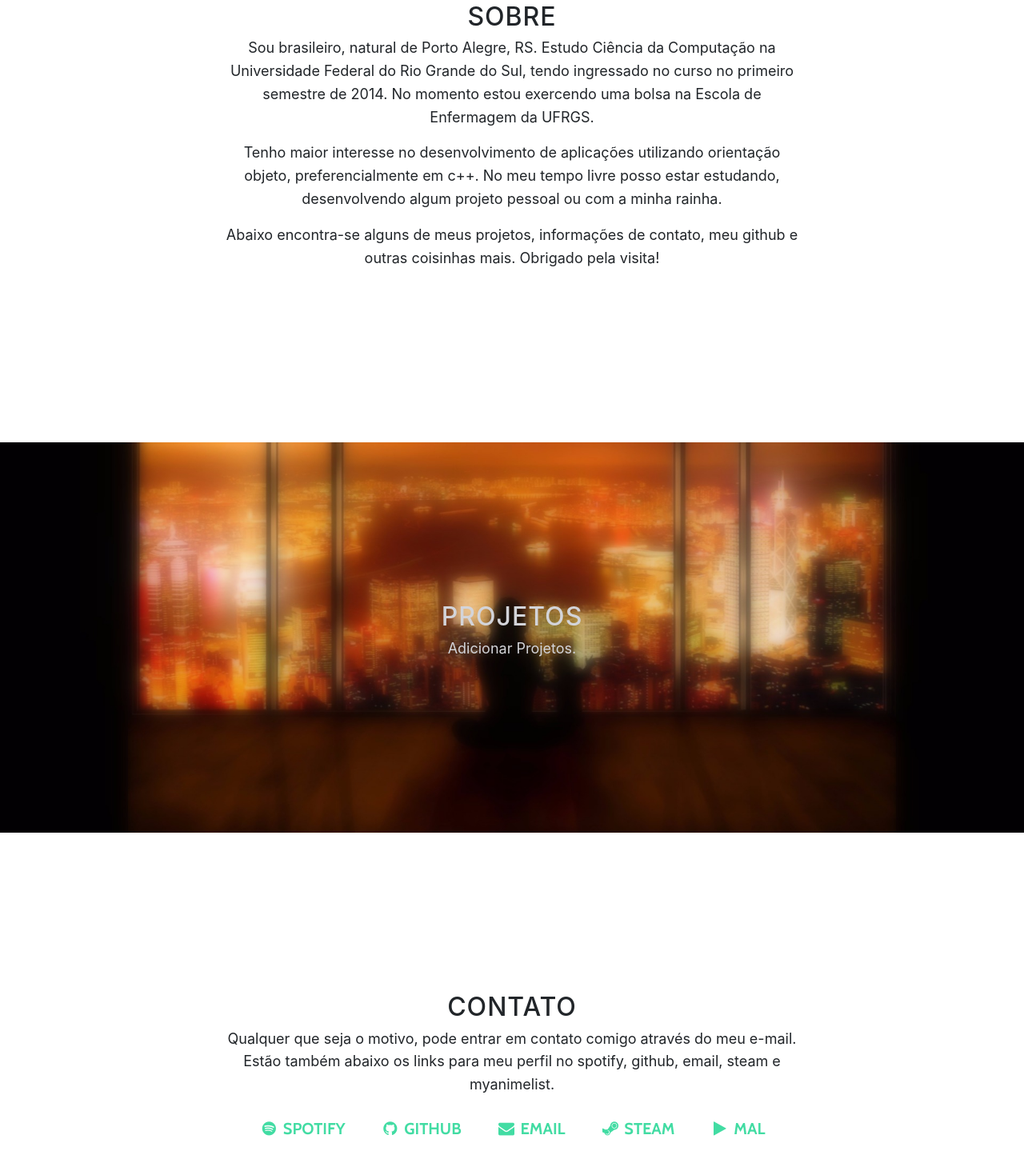
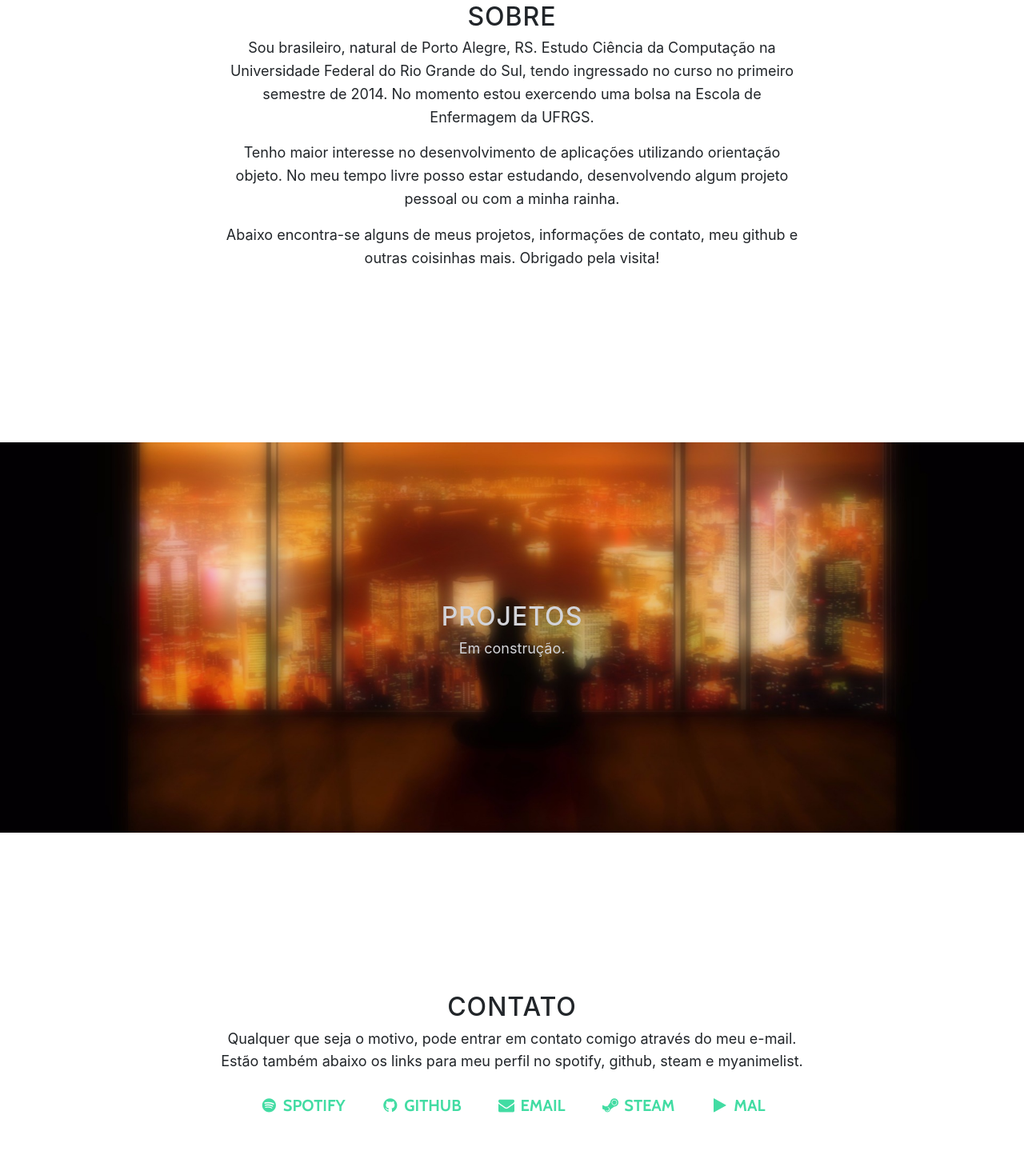
Before and after one commit to dasmig/dasmig.github.io, a website with bundled scripts: page index.html in a window 1280 px wide. Shown: the part 997-2451 px from the top of the page at 80% size. Built offline with nearby package versions, Linux system fonts and the light colour scheme.

Commit message:
Small fix to texts

```diff
--- a/index.html
+++ b/index.html
@@ -78,9 +78,8 @@
             ingressado no curso no primeiro semestre de 2014. No momento estou
             exercendo uma bolsa na Escola de Enfermagem da UFRGS.</p>
             <p>Tenho maior interesse no desenvolvimento de aplicações utilizando
-            orientação objeto, preferencialmente em c++. No meu tempo livre
-            posso estar estudando, desenvolvendo algum projeto pessoal ou
-            com a minha rainha.</p>
+            orientação objeto. No meu tempo livre posso estar estudando,
+            desenvolvendo algum projeto pessoal ou com a minha rainha.</p>
             <p>Abaixo encontra-se alguns de meus projetos, informações de
             contato, meu github e outras coisinhas mais. Obrigado pela visita!</p>
           </div>
@@ -93,7 +92,7 @@
       <div class="container">
         <div class="col-lg-8 mx-auto">
           <h2>Projetos</h2>
-          <p>Adicionar Projetos.</p>
+          <p>Em construção.</p>
         </div>
       </div>
     </section>
@@ -106,7 +105,7 @@
             <h2>Contato</h2>
             <p>Qualquer que seja o motivo, pode entrar em contato comigo através
             do meu e-mail. Estão também abaixo os links para meu perfil no
-            spotify, github, email, steam e myanimelist.</p>
+            spotify, github, steam e myanimelist.</p>
             <ul class="list-inline banner-social-buttons">
               <li class="list-inline-item">
                 <a href="https://open.spotify.com/user/dasmig" class="btn btn-default btn-lg">
```
